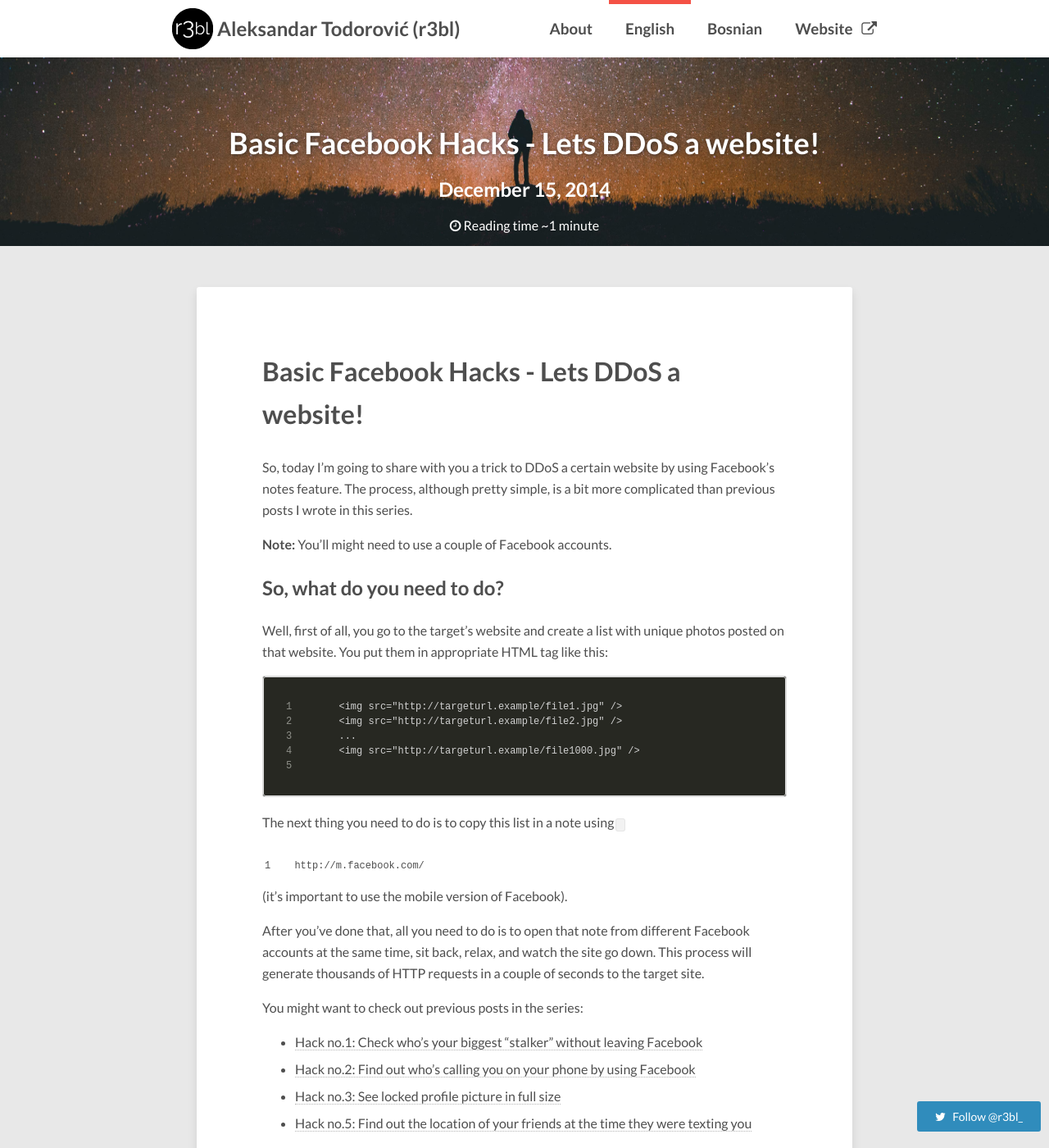
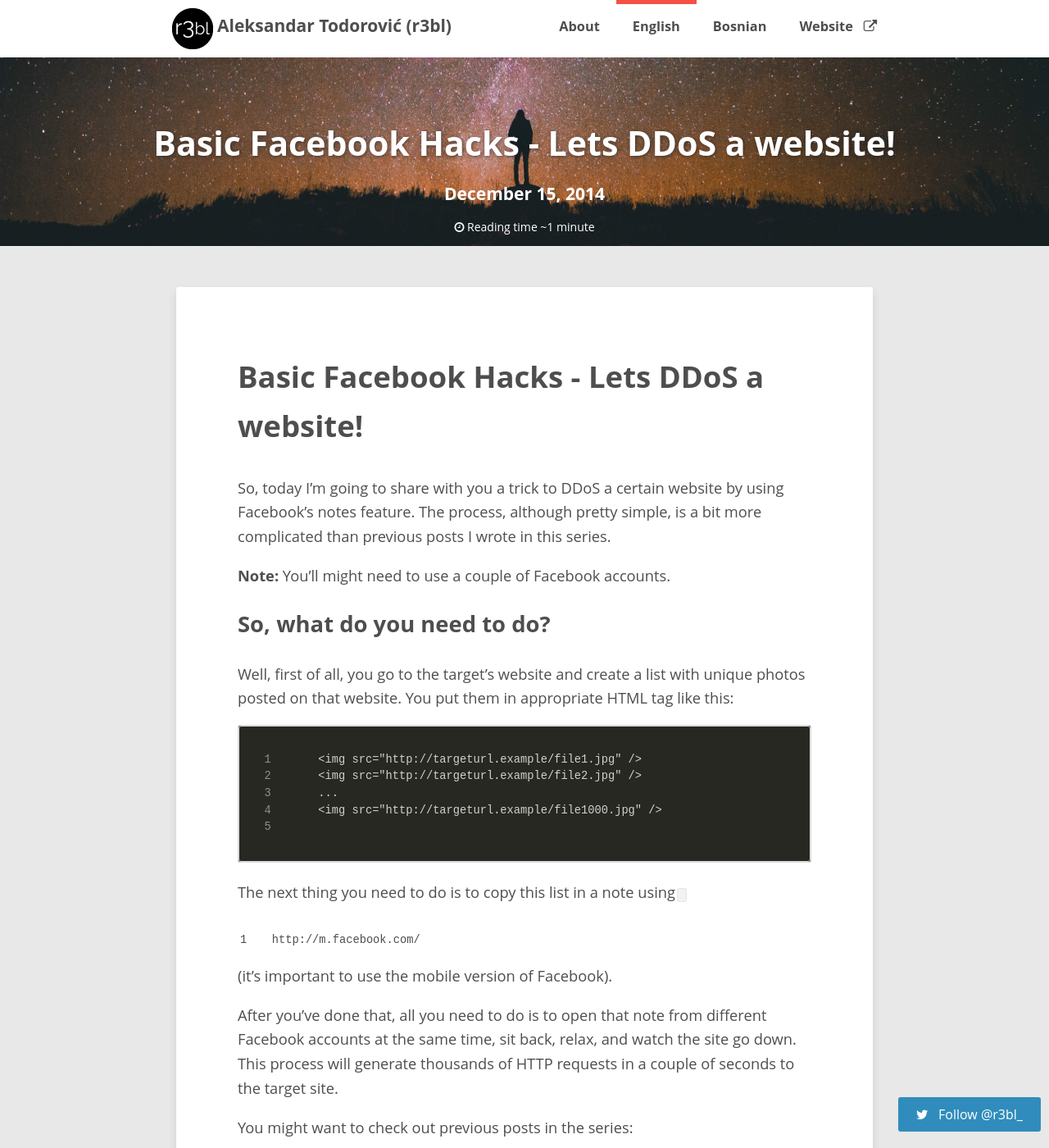
Before and after one commit to menghanhui/r3bl.blog, a Jekyll site: the page built from _posts/2014-12-15-facebook-hack-no4.markdown, in a window 1280 px wide and 1400 px high. Shown: the whole window at 82% size. Built offline with Jekyll 4.4.1, drawn with Linux system fonts in a browser that asks for light colours; nearby versions of some CDN libraries; comment, search, counter and statistics services are not loaded.

Commit message:
Better readability on large devices

```diff
--- /dev/null
+++ b/_sass/_fonts.scss
@@ -0,0 +1,5 @@
+@font-face {
+   font-family: 'Overpass';
+   src: url(Overpass-Regular.ttf);
+   font-weight: 200;
+}
--- a/_sass/_page.scss
+++ b/_sass/_page.scss
@@ -147,9 +147,9 @@
 			padding: 20px 30px;
 		}
 		@media #{$large} {
-			max-width: 800px;
+			max-width: 850px;
 			margin: 50px auto 30px auto;
-			padding: 50px 80px;
+			padding: 50px 75px;
 			> p:first-child {
 				@include font-size(20);
 			}
--- a/_sass/_variables.scss
+++ b/_sass/_variables.scss
@@ -1,13 +1,13 @@
 // Typography
 // --------------------------------------------------
 
-$base-font: 'Lato', Calibri, Arial, sans-serif;
+$base-font: 'Open Sans', Calibri, Arial, sans-serif;
 $heading-font: $base-font;
 $caption-font: $base-font;
 $code-font: monospace;
 $alt-font: serif;
 
-$doc-font-size: 16;
+$doc-font-size: 14;
 $doc-line-height: 26;
 
 
--- a/assets/css/main.scss
+++ b/assets/css/main.scss
@@ -27,3 +27,4 @@
 @import "animations";
 @import "dl-menu";
 @import "page";
+@import "fonts";
```
Also changed, not shown: assets/fonts/Overpass-Bold-Italic.ttf (added), assets/fonts/Overpass-Bold.ttf (added), assets/fonts/Overpass-ExtraLight-Italic.ttf (added), assets/fonts/Overpass-ExtraLight.ttf (added), assets/fonts/Overpass-Italic.ttf (added), assets/fonts/Overpass-Light-Italic.ttf (added), assets/fonts/Overpass-Light.ttf (added), assets/fonts/Overpass-Regular.ttf (added).
